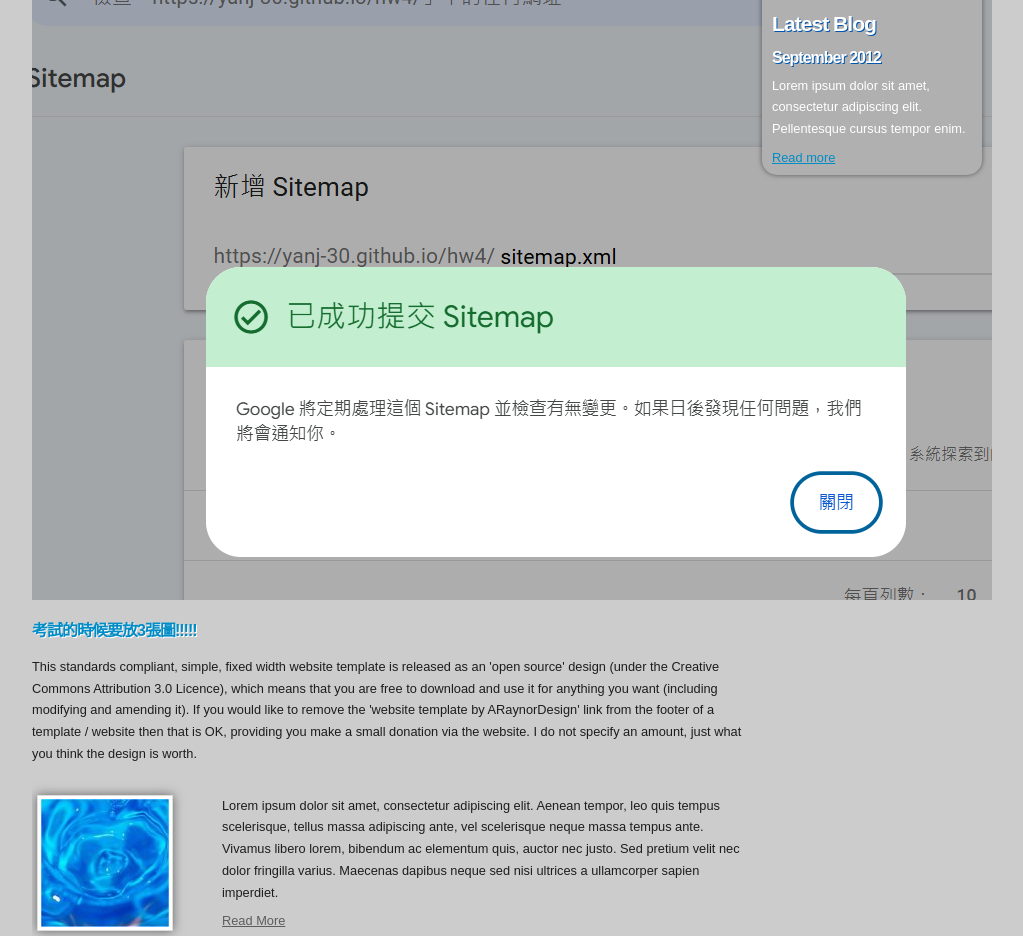
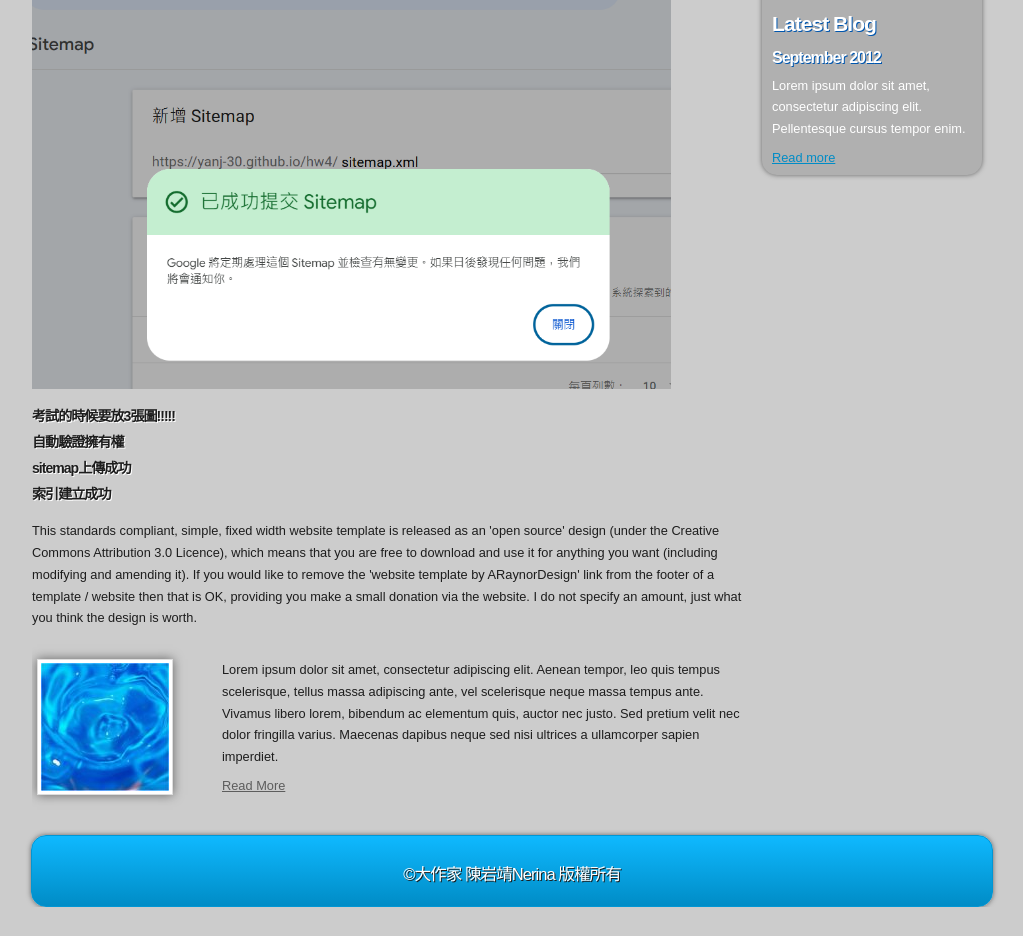
Before and after one commit to yanj-30/hw4, a plain HTML site: page a5.html in a window 1280 px wide. Shown: the part 525-1461 px from the top of the page, without its empty margins (128-1151 px from the left). After the commit the page ends 1432 px from the top, so only its background shows below. Drawn offline with Linux system fonts and the light colour scheme.

Commit message:
Add files via upload

```diff
--- a/a5.html
+++ b/a5.html
@@ -56,9 +56,12 @@
 		  <h1>Welcome To Your Website</h1>
       <hr>
       <p>
-        <img src="images/GSC-2.png">
+        <img src="images/GSC-2.png" width="90%">
       </p>
-      <h3>考試的時候要放3張圖!!!!!</h3>
+      <h4>考試的時候要放3張圖!!!!!</h4>
+      <h4>自動驗證擁有權</h4>
+      <h4>sitemap上傳成功</h4>
+      <h4>索引建立成功</h4>
       <p>
           <p>This standards compliant, simple, fixed width website template is released as an 'open source' design (under the Creative Commons Attribution 3.0 Licence), which means that you are free to download and use it for anything you want (including modifying and amending it). If you would like to remove the 'website template by ARaynorDesign' link from the footer of a template / website then that is OK, providing you make a small donation via the website. I do not specify an amount, just what you think the design is worth.</p>
         </div><!--close content_item-->
```
